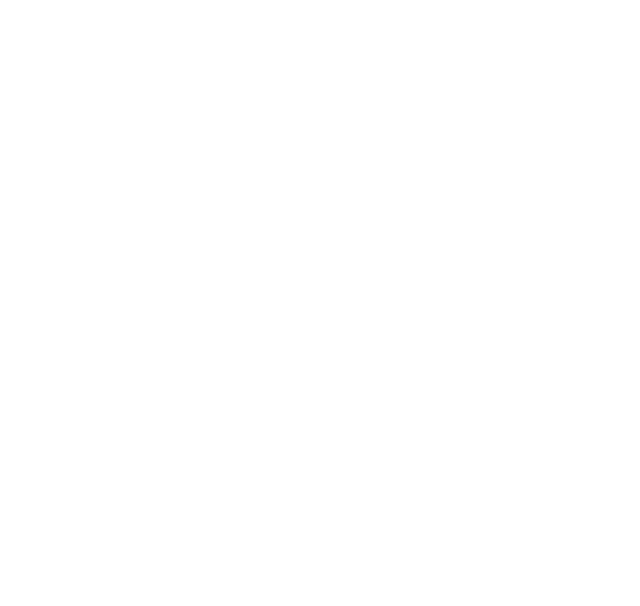
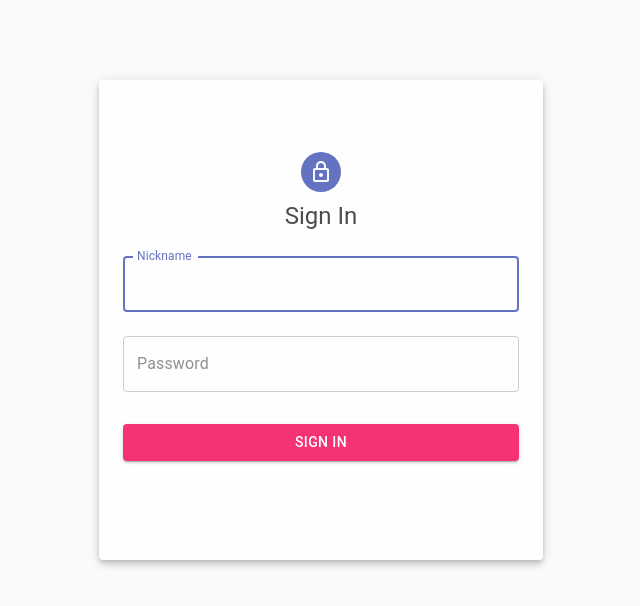
Before and after one commit to Jonathiux/OnionManagerWeb, a React (Create React App) app in the folder cliente/: page / in a window 1280 px wide. Shown: the top 606 px of the page, without its empty margins (319-959 px from the left). Built offline with nearby package versions, Linux system fonts and the light colour scheme.

Commit message:
login vista

```diff
--- a/cliente/src/App.js
+++ b/cliente/src/App.js
@@ -1,10 +1,11 @@
 
 import './App.css';
+import Login from './pages/Login';
 
 function App() {
   return (
     <>
-      {/* Aqui deben ir todas las paginas */}
+      <Login />
     </>
   );
 }
--- a/cliente/src/pages/Login/index.js
+++ b/cliente/src/pages/Login/index.js
@@ -0,0 +1,109 @@
+import React, { useState } from 'react'
+import { Grid, Container, Paper, Avatar, Typography, TextField, Button, CssBaseline } from '@material-ui/core'
+import { makeStyles } from '@material-ui/core/styles'
+import fondo from './assets/images/fondo.png'
+import { LockOutlined as LockOutlinedIcon } from '@material-ui/icons'
+
+
+const useStyles = makeStyles(theme => ({
+	root: {
+		// backgroundImage: `url(${fondo})`,
+		backgroundRepeat: 'no-repeat',
+		backgroundSize: 'cover',
+		backgroundPosition: 'center',
+		height: '100vh'
+	},
+	container: {
+		opacity: '0.8',
+		height: '60%',
+		marginTop: theme.spacing(10),
+		[theme.breakpoints.down(400 + theme.spacing(2) + 2)]: {
+			marginTop: 0,
+			width: '100%',
+			height: '100%'
+		}
+	},
+	div: {
+		marginTop: theme.spacing(8),
+		display: 'flex',
+		flexDirection: 'column',
+		alignItems: 'center'
+	},
+	avatar: {
+		margin: theme.spacing(1),
+		backgroundColor: theme.palette.primary.main
+	},
+	form: {
+		width: '100%',
+		marginTop: theme.spacing(1)
+	},
+	button: {
+		margin: theme.spacing(3, 0, 2)
+	}
+}))
+
+const Login = () => {
+	const [body, setBody] = useState({ nickname: '', password: '' })
+	const classes = useStyles()
+
+
+	const handleChange = e => {
+		setBody({
+			...body,
+			[e.target.name]: e.target.value
+		})
+	}
+
+	const onSubmit = () => {
+		console.log(body)
+	}
+
+	return (
+		<Grid container component='main' className={classes.root}>
+			<CssBaseline />
+			<Container component={Paper} elevation={5} maxWidth='xs' className={classes.container}>
+				<div className={classes.div}>
+					<Avatar className={classes.avatar}>
+						<LockOutlinedIcon />
+					</Avatar>
+					<Typography component='h1' variant='h5'>Sign In</Typography>
+					<form className={classes.form}>
+						<TextField
+							fullWidth
+							autoFocus
+							color='primary'
+							margin='normal'
+							variant='outlined'
+							label='Nickname'
+							name='nickname'
+							value={body.nickname}
+							onChange={handleChange}
+						/>
+						<TextField
+							fullWidth
+							type='password'
+							color='primary'
+							margin='normal'
+							variant='outlined'
+							label='Password'
+							name='password'
+							value={body.password}
+							onChange={handleChange}
+						/>
+						<Button
+							fullWidth
+							variant='contained'
+							color='secondary'
+							className={classes.button}
+							onClick={() => onSubmit()}
+						>
+							Sign In
+						</Button>
+					</form>
+				</div>
+			</Container>
+		</Grid>
+	)
+}
+
+export default Login
```
Also changed, not shown: cliente/package.json (+9 -6 lines), 1 other file (tests, documents, lock files or other folders).
